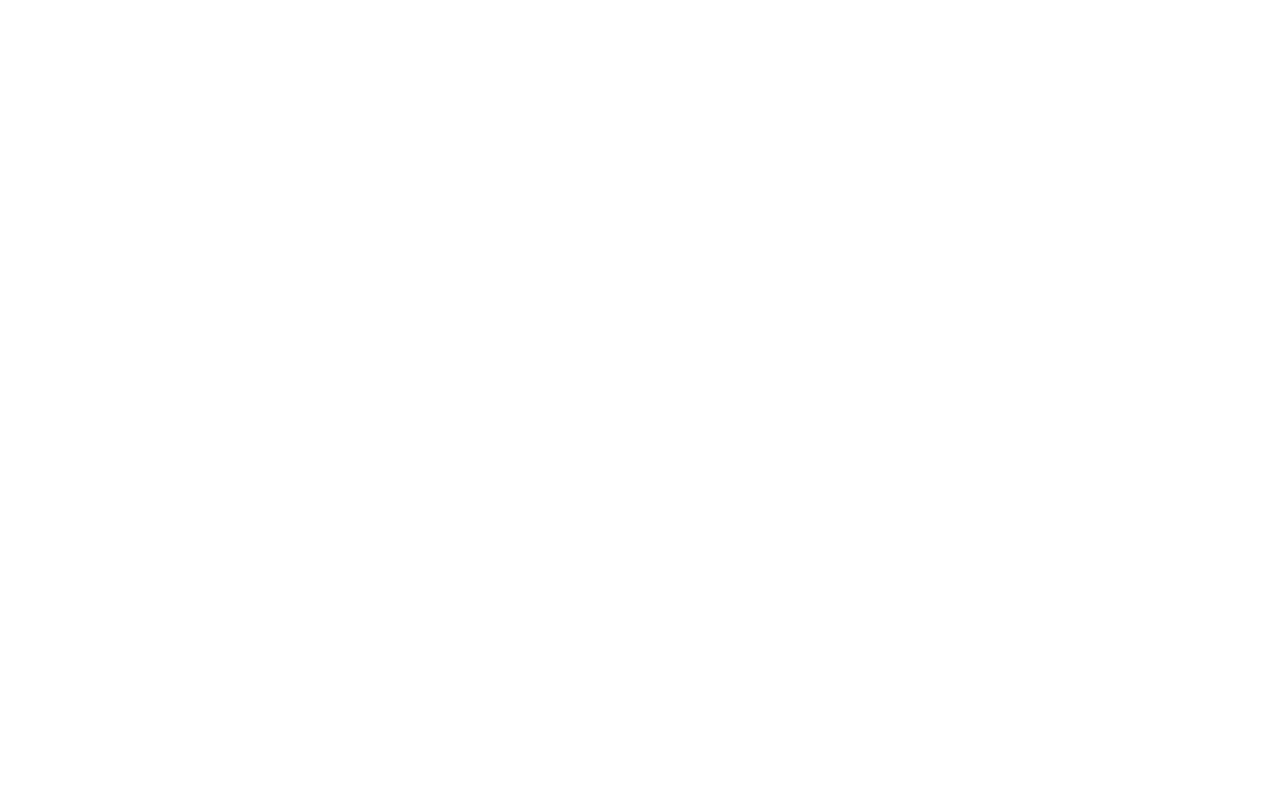
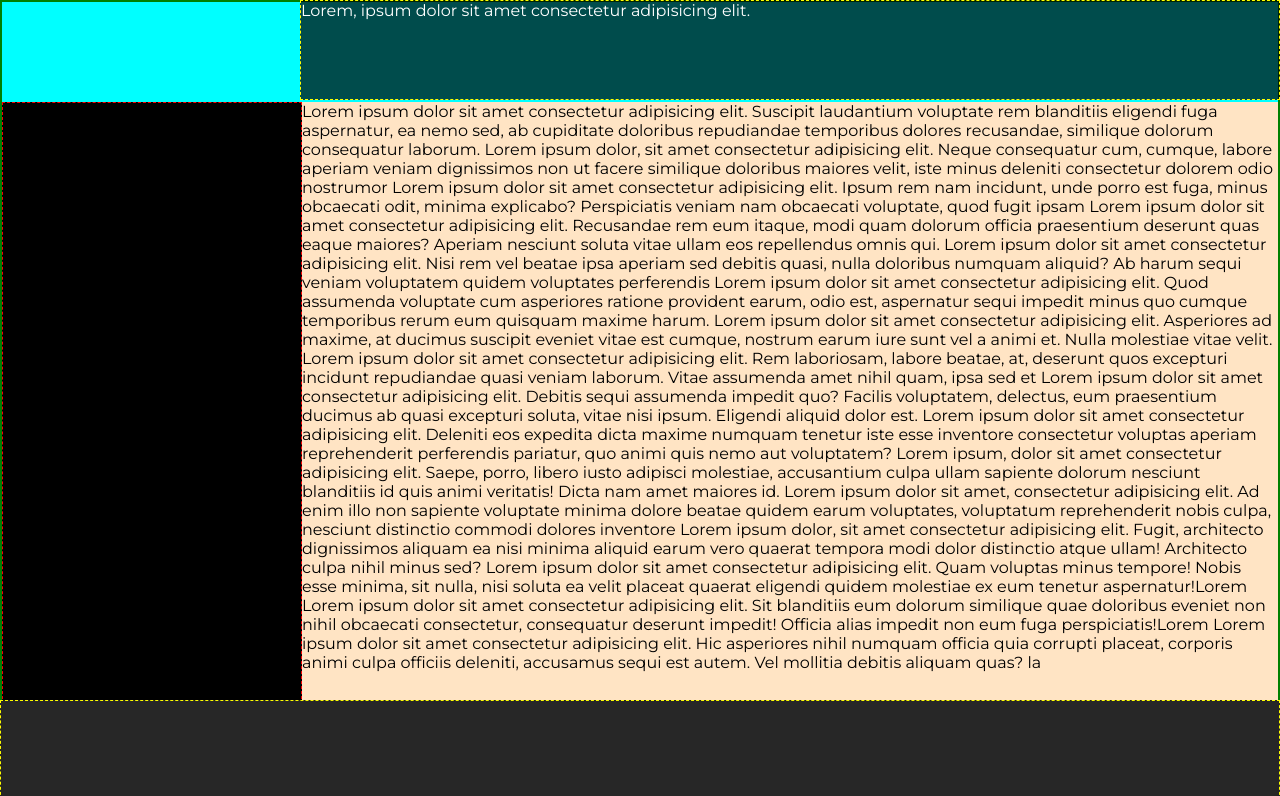
Before and after one commit to torone89/html-css-spotifyweb, a plain HTML site: page index.html in a window 1280 px wide. Shown: the top 796 px of the page. Drawn offline with Linux system fonts and the light colour scheme.

Commit message:
Adding layout first

```diff
--- a/css/style.css
+++ b/css/style.css
@@ -1,4 +1,11 @@
-/* Color */
+/* *************************/
+/* Color
+Footer: #272727
+Main: #141921
+Header: #080a11
+
+*/
+/* *************************/
 
 
 /* Reset */
@@ -8,25 +15,113 @@
     padding: 0;
 }
 
+/* *************************/
 /* Generic */
+/* *************************/
 
-.container {
-    max-width: 1200px;
+
+.container-upper {
+
+    background-color: aqua;
+    height: 1400px;
+    border: 2px solid green;
+
+    padding-top: 100px;
+
 
 }
 
 body {
     font-family: 'Montserrat', sans-serif;
+    margin-bottom: 100px;
+    background-color: black;
+    overflow: hidden;
+
+
 }
 
+main {
+    height: 80vh;
+    overflow-y: scroll;
+    background-color: bisque;
+
+}
+
+/* *************************/
 /* Utilities */
+/* *************************/
 
+/* *************************/
 /* Header */
+header {
+    background-color: rgba(0, 0, 0, 0.7);
+    position: fixed;
+    left: 100px;
+    right: 0;
+    top: 0;
+    height: 100px;
+    color: white;
+    border: 1px dashed yellow;
+    z-index: 1;
+}
 
+/* *************************/
 
+/* *************************/
+/* ASIDE */
+/* *************************/
+aside {
+    height: 100%;
+    width: 100px;
+    float: left;
+    background-color: black;
+
+    border: 1px dashed red;
+}
+
+/* *************************/
 /* Main */
+/* *************************/
 
 
 
+/* *************************/
+/* Footer */
+/* *************************/
 
-/* Footer */
+footer {
+    background-color: #272727;
+    height: 100px;
+    position: fixed;
+    left: 0;
+    right: 0;
+    bottom: 0;
+    border: 1px dashed yellow;
+}
+
+/* TABLET */
+@media screen and (min-width: 576px) {
+
+
+    /* *******************
+    LAYOUT
+    ******************** */
+    header {
+        left: 300px;
+    }
+
+    aside {
+        width: 300px;
+    }
+}
+
+
+/* DESKTOP */
+
+@media screen and (min-width: 768px) {}
+
+
+
+/* LARGE DESKTOP */
+
+@media screen and (min-width: 992px) {}
--- a/index.html
+++ b/index.html
@@ -30,24 +30,70 @@
 
 <body>
 
+    <div class="container-upper">
         <!-- INTESTAZIONE -->
         <header>
 
+            Lorem, ipsum dolor sit amet consectetur adipisicing elit.
 
 
         </header>
 
         <!-- CONTENUTO PRINCIPALE -->
+
+        <aside>
+
+        </aside>
+
         <main>
+            Lorem ipsum dolor sit amet consectetur adipisicing elit. Suscipit laudantium voluptate rem blanditiis
+            eligendi fuga aspernatur, ea nemo sed, ab cupiditate doloribus repudiandae temporibus dolores recusandae,
+            similique dolorum consequatur laborum.
+            Lorem ipsum dolor, sit amet consectetur adipisicing elit. Neque consequatur cum, cumque, labore aperiam
+            veniam dignissimos non ut facere similique doloribus maiores velit, iste minus deleniti consectetur dolorem
+            odio nostrumor Lorem ipsum dolor sit amet consectetur adipisicing elit. Ipsum rem nam incidunt, unde porro
+            est fuga, minus obcaecati odit, minima explicabo? Perspiciatis veniam nam obcaecati voluptate, quod fugit
+            ipsam Lorem ipsum dolor sit amet consectetur adipisicing elit. Recusandae rem eum itaque, modi quam dolorum
+            officia praesentium deserunt quas eaque maiores? Aperiam nesciunt soluta vitae ullam eos repellendus omnis
+            qui. Lorem ipsum dolor sit amet consectetur adipisicing elit. Nisi rem vel beatae ipsa aperiam sed debitis
+            quasi, nulla doloribus numquam aliquid? Ab harum sequi veniam voluptatem quidem voluptates perferendis Lorem
+            ipsum dolor sit amet consectetur adipisicing elit. Quod assumenda voluptate cum asperiores ratione provident
+            earum, odio est, aspernatur sequi impedit minus quo cumque temporibus rerum eum quisquam maxime harum. Lorem
+            ipsum dolor sit amet consectetur adipisicing elit. Asperiores ad maxime, at ducimus suscipit eveniet vitae
+            est cumque, nostrum earum iure sunt vel a animi et. Nulla molestiae vitae velit. Lorem ipsum dolor sit amet
+            consectetur adipisicing elit. Rem laboriosam, labore beatae, at, deserunt quos excepturi incidunt
+            repudiandae quasi veniam laborum. Vitae assumenda amet nihil quam, ipsa sed et Lorem ipsum dolor sit amet
+            consectetur adipisicing elit. Debitis sequi assumenda impedit quo? Facilis voluptatem, delectus, eum
+            praesentium ducimus ab quasi excepturi soluta, vitae nisi ipsum. Eligendi aliquid dolor est. Lorem ipsum
+            dolor sit amet consectetur adipisicing elit. Deleniti eos expedita dicta maxime numquam tenetur iste esse
+            inventore consectetur voluptas aperiam reprehenderit perferendis pariatur, quo animi quis nemo aut
+            voluptatem? Lorem ipsum, dolor sit amet consectetur adipisicing elit. Saepe, porro, libero iusto adipisci
+            molestiae, accusantium culpa ullam sapiente dolorum nesciunt blanditiis id quis animi veritatis! Dicta nam
+            amet maiores id.
+            Lorem ipsum dolor sit amet, consectetur adipisicing elit. Ad enim illo non sapiente voluptate minima dolore
+            beatae quidem earum voluptates, voluptatum reprehenderit nobis culpa, nesciunt distinctio commodi dolores
+            inventore
+            Lorem ipsum dolor, sit amet consectetur adipisicing elit. Fugit, architecto dignissimos aliquam ea nisi
+            minima aliquid earum vero quaerat tempora modi dolor distinctio atque ullam! Architecto culpa nihil minus
+            sed?
+            Lorem ipsum dolor sit amet consectetur adipisicing elit. Quam voluptas minus tempore! Nobis esse minima, sit
+            nulla, nisi soluta ea velit placeat quaerat eligendi quidem molestiae ex eum tenetur aspernatur!Lorem Lorem
+            ipsum dolor sit amet consectetur adipisicing elit. Sit blanditiis eum dolorum similique quae doloribus
+            eveniet non nihil obcaecati consectetur, consequatur deserunt impedit! Officia alias impedit non eum fuga
+            perspiciatis!Lorem Lorem ipsum dolor sit amet consectetur adipisicing elit. Hic asperiores nihil numquam
+            officia quia corrupti placeat, corporis animi culpa officiis deleniti, accusamus sequi est autem. Vel
+            mollitia debitis aliquam quas? la
+
 
         </main>
 
+    </div>
     <!-- PIE DI PAGINA -->
 
     <footer></footer>
 
 
-
+    </div>
 </body>
 
 </html>
```
Lines whose indentation alone changed are shown as unchanged.
